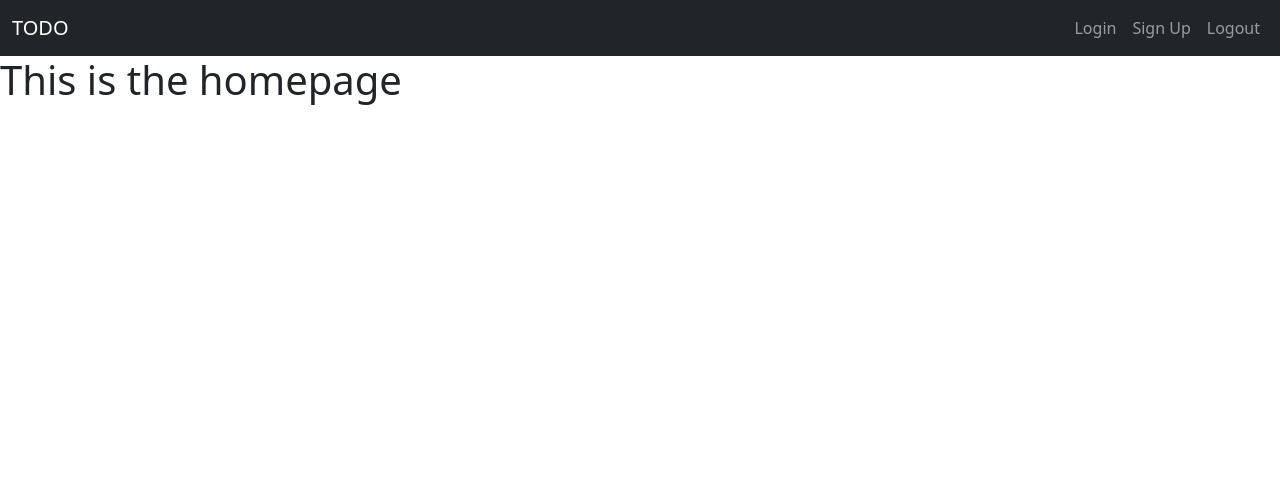
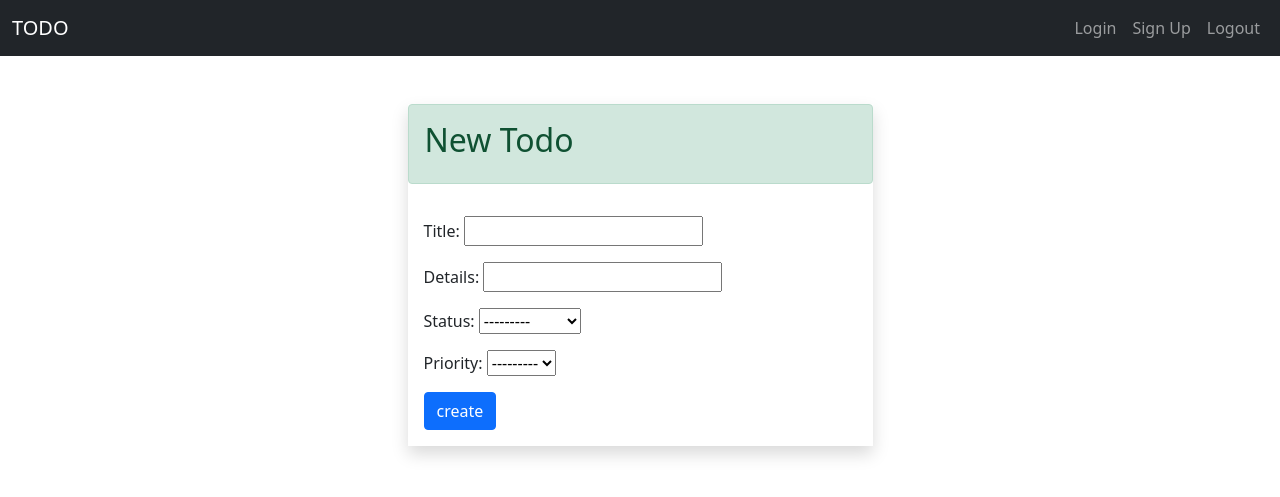
Before and after one commit to sachin56-py/todoList, a Django app: page / in a window 1280 px wide. Shown: the top 497 px of the page. Run offline with Django 4.2, Linux system fonts and the light colour scheme.

Commit message:
todo forms and models

```diff
--- a/todoList/app_todo/admin.py
+++ b/todoList/app_todo/admin.py
@@ -1,5 +1,6 @@
 from django.contrib import admin
-from .models import AppUser
+from .models import AppUser, todo
 
 # Register your models here.
 admin.site.register(AppUser)
+admin.site.register(todo)
--- a/todoList/app_todo/forms.py
+++ b/todoList/app_todo/forms.py
@@ -1,6 +1,6 @@
 from django.contrib.auth.forms import UserCreationForm
 from django import forms
-from .models import AppUser
+from .models import AppUser, todo
 
 
 class UserRegistrationForm(forms.ModelForm):
@@ -14,3 +14,8 @@ class UserLoginForm(forms.ModelForm):
     class Meta:
         fields = ["email", "password"]
         model = AppUser
+
+class todoForm(forms.ModelForm):
+    class Meta:
+        fields = ['title', 'details', 'status', 'priority']
+        model = todo
--- a/todoList/app_todo/models.py
+++ b/todoList/app_todo/models.py
@@ -6,3 +6,23 @@ class AppUser(models.Model):
     password = models.CharField(max_length=200)
     email = models.EmailField(unique=True)
     contact = models.CharField(max_length=200)
+
+
+class todo(models.Model):
+    choices_status = [('C', 'completed'),
+    ('P', 'pending'),
+    ]
+    priority_choices = [
+    ('1', '1'),
+    ('2', '2'),
+    ('3', '3'),
+    ('4', '4'),
+    ('5', '5'),
+    ('6', '6'),
+    ]
+    title = models.CharField(max_length=50)
+    details = models.CharField(max_length=200)
+    status = models.CharField(max_length=2, choices=choices_status)
+    date = models.DateTimeField(auto_now_add=True)
+    user = models.ForeignKey(AppUser, on_delete=models.CASCADE)
+    priority = models.CharField(max_length=6, choices=priority_choices)
--- a/todoList/app_todo/views.py
+++ b/todoList/app_todo/views.py
@@ -1,10 +1,12 @@
 from django.shortcuts import render, redirect
-from .forms import UserRegistrationForm, UserLoginForm
+from .forms import UserRegistrationForm, UserLoginForm, todoForm
 from .models import AppUser
 
 # Create your views here.
 def home(request):
-    return render(request, "index.html")
+    form = todoForm()
+    context = {'form': form}
+    return render(request, "index.html", context=context)
 
 def login(request):
     forms = UserLoginForm()
@@ -19,17 +21,6 @@ def login(request):
         else:
             context.setdefault("msg", "Username or password is incorrect !!")
             return render(request, "login.html", context=context)
-        # req_email = request.POST.get("email")
-        # req_password = request.POST.get("password")
-        # user = AppUser.objects.get(email=req_email)
-        # if user.email==req_email and user.password==req_password:
-        #     request.session["session_email"] = user.email
-        #     # this code can also be written as
-        #     # 2) -> request.session.setdefault("session_email", user.email)
-        #     # 3) -> request.session.update({"session_email": user.email})
-        #     return redirect("home")
-        # else:
-        #     return redirect("login")
     return render(request, "login.html", context=context)
 
 
@@ -45,3 +36,6 @@ def register(request):
         user1.save()
         context.setdefault("msg", "Account created Successfully!!")
     return render(request, "register.html", context=context)
+
+def logout(request):
+    pass
--- a/todoList/templates/index.html
+++ b/todoList/templates/index.html
@@ -1,6 +1,29 @@
 {% extends 'base.html' %}
 
 {% block content %}
-<h1>This is the homepage</h1>
+<br>
+<br>
+
+<div class="container">
+  <div class="col-lg-5 shadow mx-auto">
+    <div class="alert alert-success">
+      <h2>New Todo</h2>
+    </div>
+    <div class="card-body">
+      {% if msg %}
+      <div class="alert alert-danger"  role="alert" >
+          {{msg}}
+      </div>
+      {% endif %}
+      <form action="{% url 'home' %}" method="POST">
+          {% csrf_token %}
+
+          {{ form.as_p }}
+          <input type="submit" class="btn btn-primary" value="create">
+      </form>
+  </div>
+  </div>
+</div>
+
 
 {% endblock %}
```
Also changed, not shown: todoList/app_todo/migrations/0003_todo.py (added), todoList/app_todo/migrations/0004_todo_details_alter_todo_title.py (added), todoList/db.sqlite3.
